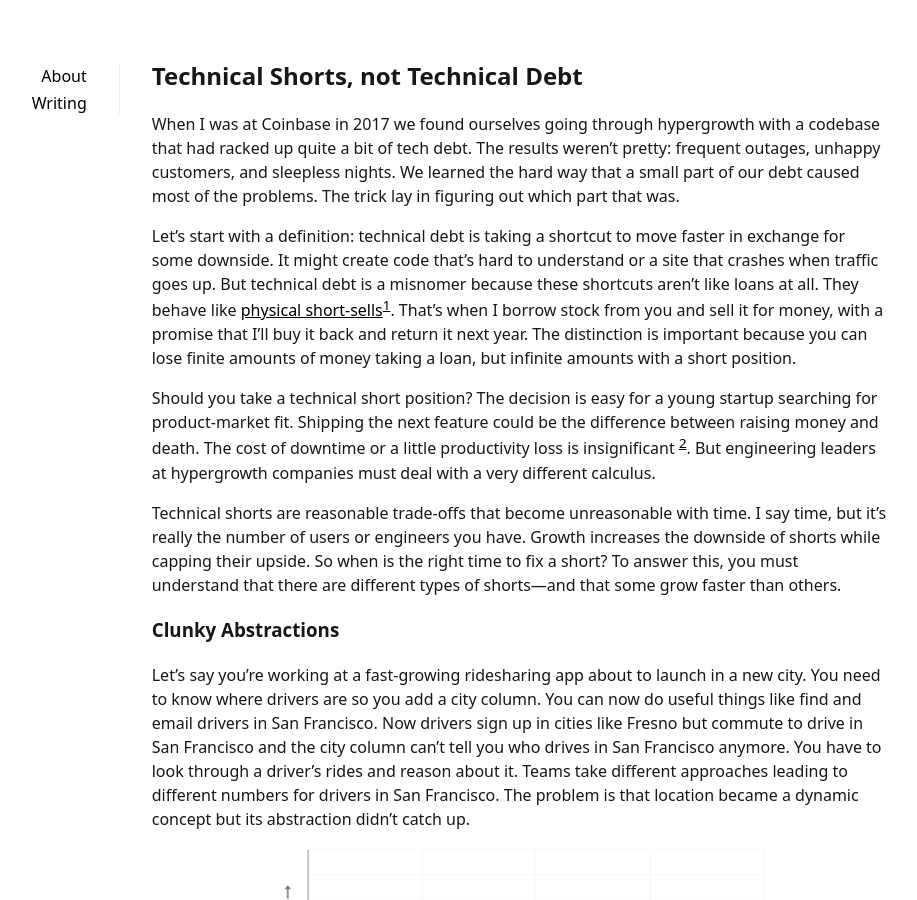
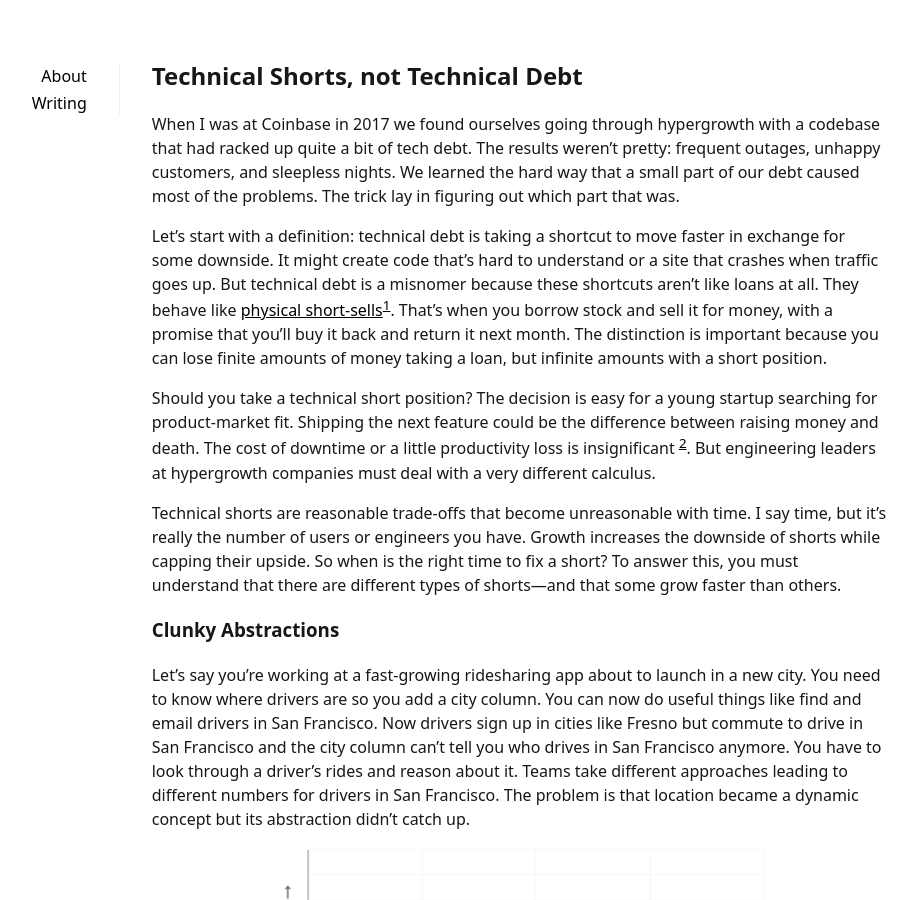
Before and after one commit to varunsrin/varunsrin.github.io, a Jekyll site: the page built from _posts/2020-05-27-technical-shorts-not-technical-debt.md, in a window 1280 px wide and 900 px high. Shown: the whole window, without its empty margins (201-1118 px from the left). Built offline with Jekyll 4.4.1, drawn with Linux system fonts in a browser that asks for light colours; some of the changed text lies outside the part shown.

Commit message:
Small Fixes

```diff
--- a/_posts/2020-05-27-technical-shorts-not-technical-debt.md
+++ b/_posts/2020-05-27-technical-shorts-not-technical-debt.md
@@ -9,7 +9,7 @@ image: /assets/posts/2020-05-27-technical-shorts-not-technical-debt/aging_platfo
 
 When I was at Coinbase in 2017 we found ourselves going through hypergrowth with a codebase that had racked up quite a bit of tech debt. The results weren’t pretty: frequent outages, unhappy customers, and sleepless nights.  We learned the hard way that a small part of our debt caused most of the problems. The trick lay in figuring out which part that was.
 
-Let’s start with a definition: technical debt is taking a shortcut to move faster in exchange for some downside. It might create code that’s hard to understand or a site that crashes when traffic goes up.  But technical debt is a misnomer because these shortcuts aren’t like loans at all. They behave like [physical short-sells](https://en.wikipedia.org/wiki/Short_(finance)){:target='blank'}[^1]. That's when I borrow stock from you and sell it for money, with a promise that I'll buy it back and return it next year. The distinction is important because you can lose finite amounts of money taking a loan, but infinite amounts with a short position.
+Let’s start with a definition: technical debt is taking a shortcut to move faster in exchange for some downside. It might create code that’s hard to understand or a site that crashes when traffic goes up.  But technical debt is a misnomer because these shortcuts aren’t like loans at all. They behave like [physical short-sells](https://en.wikipedia.org/wiki/Short_(finance)){:target='blank'}[^1]. That's when you borrow stock and sell it for money, with a promise that you'll buy it back and return it next month. The distinction is important because you can lose finite amounts of money taking a loan, but infinite amounts with a short position.
 
 Should you take a technical short position? The decision is easy for a young startup searching for product-market fit. Shipping the next feature could be the difference between raising money and death. The cost of downtime or a little productivity loss is insignificant [^2]. But engineering leaders at hypergrowth companies must deal with a very different calculus.
 
```
Also changed, not shown: other parts of _posts/2020-05-27-technical-shorts-not-technical-debt.md (+1 -1 lines).
